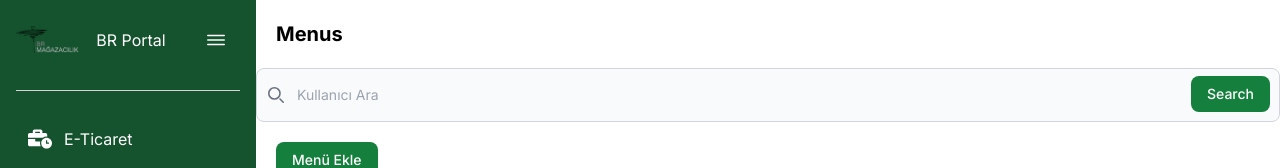
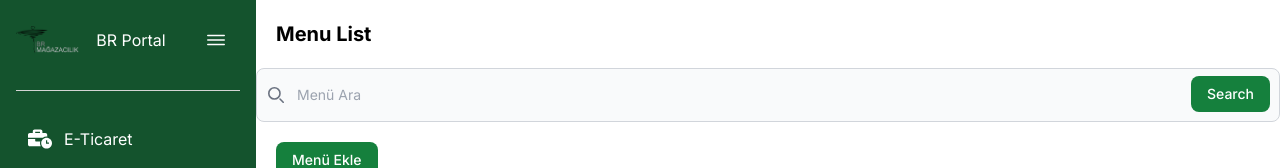
Before and after one commit to RamazanArc/BRPortal, a Next.js app: page /Menu in a window 1280 px wide. Shown: the top 168 px of the page. Built offline with nearby package versions, Linux system fonts and the light colour scheme.

Commit message:
Menu Updated

```diff
--- a/app/Menu/page.tsx
+++ b/app/Menu/page.tsx
@@ -47,7 +47,7 @@ const Menu = () => {
     <div className="flex">
       <Sidebar />
       <div className="relative overflow-x-auto w-full">
-        <h1 className="font-bold text-xl mt-5 mb-5 ml-5">Menus</h1>
+        <h1 className="font-bold text-xl mt-5 mb-5 ml-5">Menu List</h1>
         <div className="relative">
           <div className="absolute inset-y-0 start-0 flex items-center ps-3 pointer-events-none">
             <svg
@@ -70,7 +70,7 @@ const Menu = () => {
             type="search"
             id="default-search"
             className="block w-full p-4 ps-10 text-sm text-gray-900 border border-gray-300 rounded-lg bg-gray-50"
-            placeholder="Kullanıcı Ara"
+            placeholder="Menü Ara"
             required
             value={searchTerm}
             onChange={handleSearch}
@@ -131,7 +131,10 @@ const Menu = () => {
                 <td className="px-6 py-4">{menu.icon}</td>
                 <td className="px-6 py-4">{menu.menuOrder}</td>
                 <td className="px-6 py-4">
-                  <button className="flex font-medium text-green-600 hover:underline">
+                  <button
+                    onClick={() => router.push("/Menu/AddRole")}
+                    className="flex font-medium text-green-600 hover:underline"
+                  >
                     Add Role
                   </button>
                   <button className="font-medium text-red-600 hover:underline">
```
